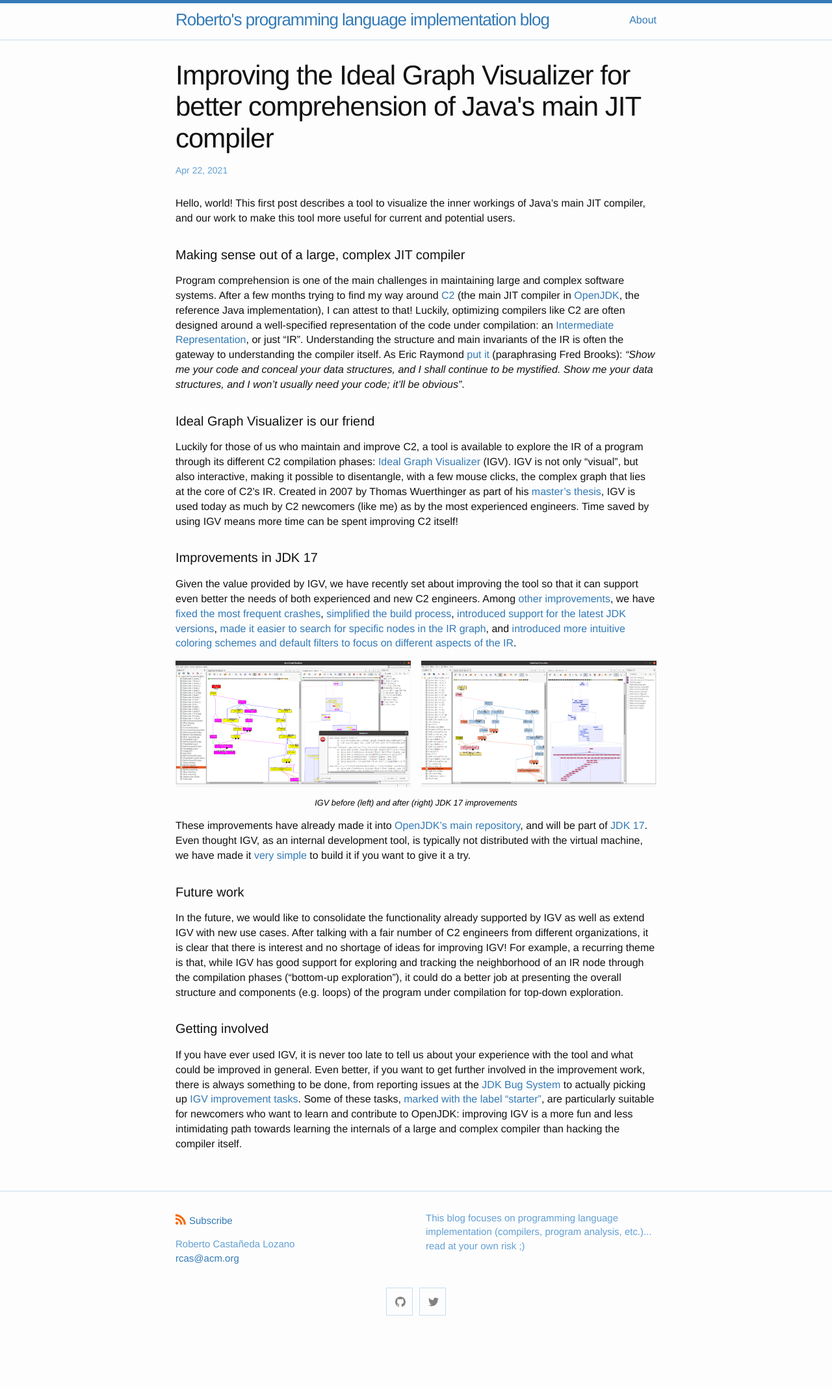
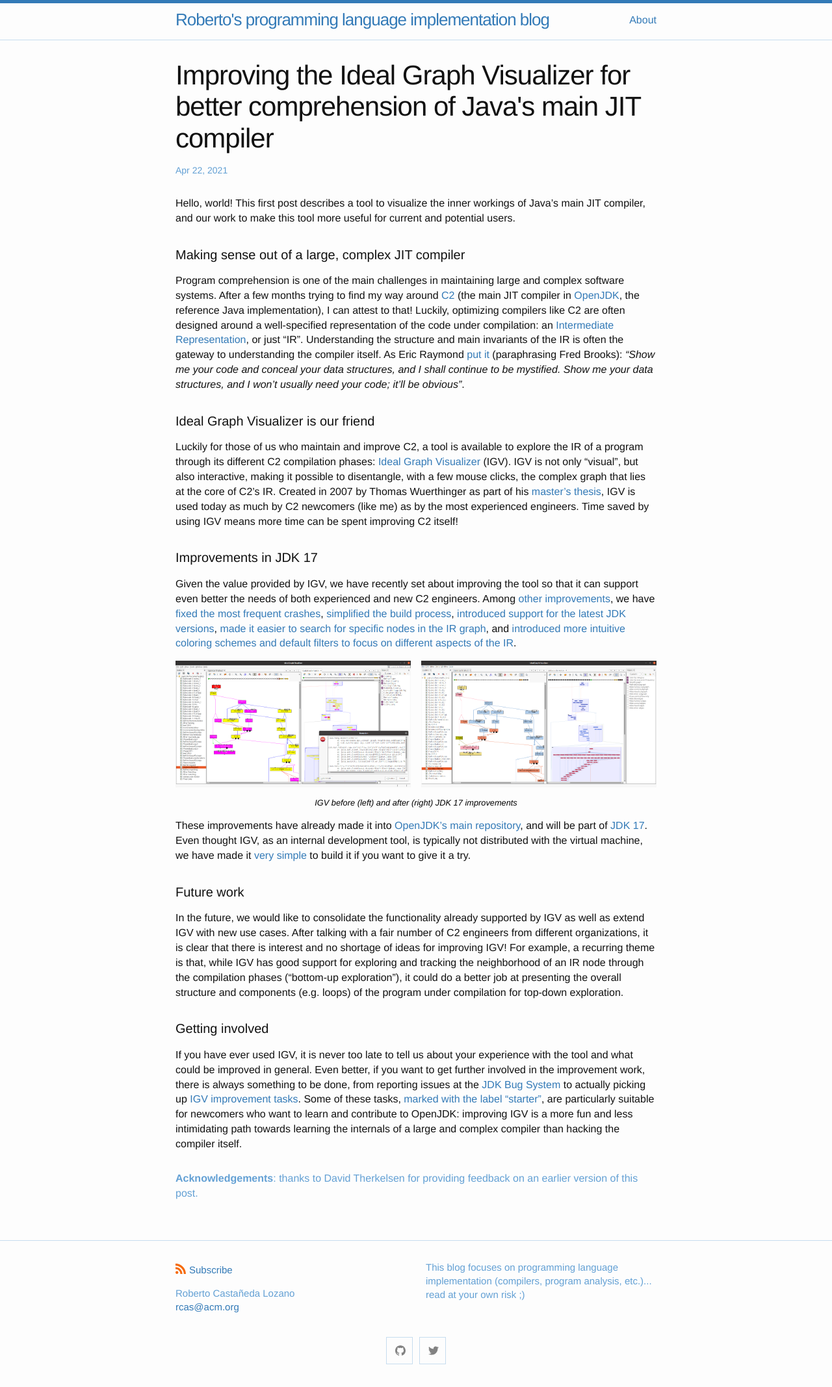
Before and after one commit to robcasloz/blog, a Jekyll site: the page built from _posts/2021-04-22-improving-the-ideal-graph-visualizer.md, in a window 1280 px wide. Shown: the whole page at 65% size. Built offline with Jekyll 4.4.1, drawn with Linux system fonts in a browser that asks for light colours; before the commit the page ends 2060 px from its top, so only the background shows below that.

Commit message:
Add acks

```diff
--- a/_posts/2021-04-22-improving-the-ideal-graph-visualizer.md
+++ b/_posts/2021-04-22-improving-the-ideal-graph-visualizer.md
@@ -93,3 +93,7 @@ Some of these tasks, [marked with the label
 are particularly suitable for newcomers who want to learn and contribute to
 OpenJDK: improving IGV is a more fun and less intimidating path towards learning
 the internals of a large and complex compiler than hacking the compiler itself.
+
+{:.acks}
+**Acknowledgements**: thanks to David Therkelsen for providing feedback on an
+earlier version of this post.
--- a/_sass/minima/custom-styles.scss
+++ b/_sass/minima/custom-styles.scss
@@ -6,3 +6,15 @@
   font-size: .8rem;
   color: black;
 }
+
+.center-image
+{
+    margin: 0 auto;
+    display: block;
+}
+
+.acks {
+  margin-top: $spacing-unit;
+  text-align: left;
+  color: $brand-color-faded;
+}
```
